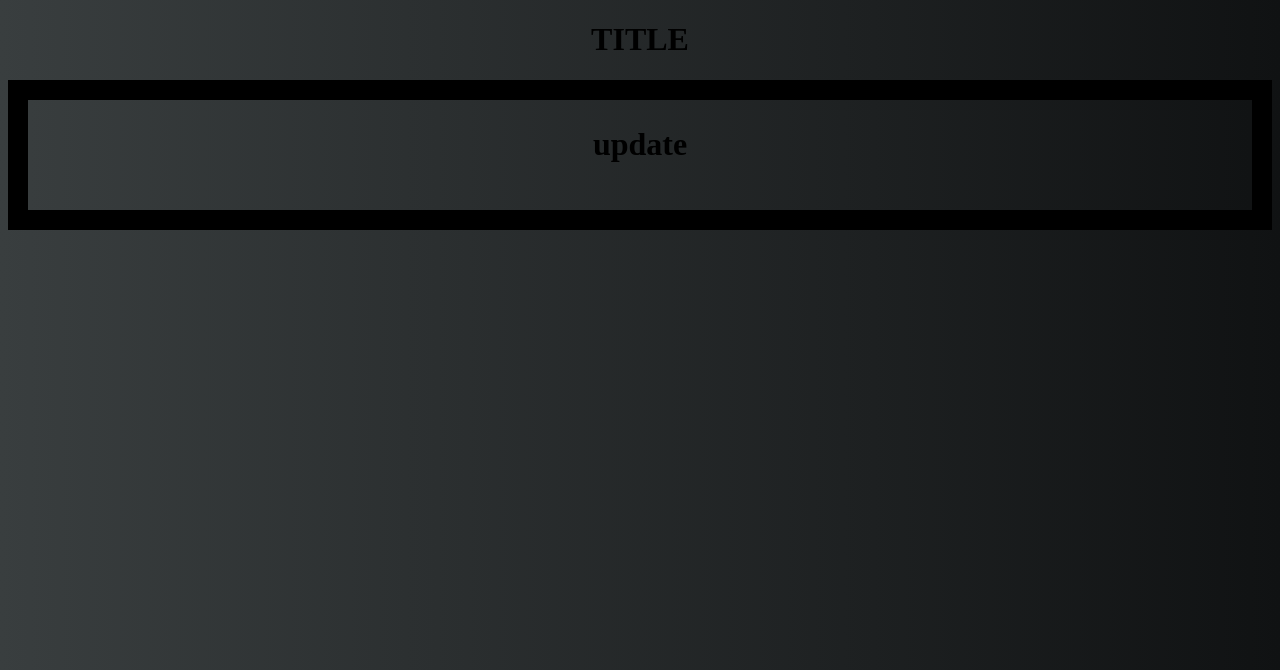
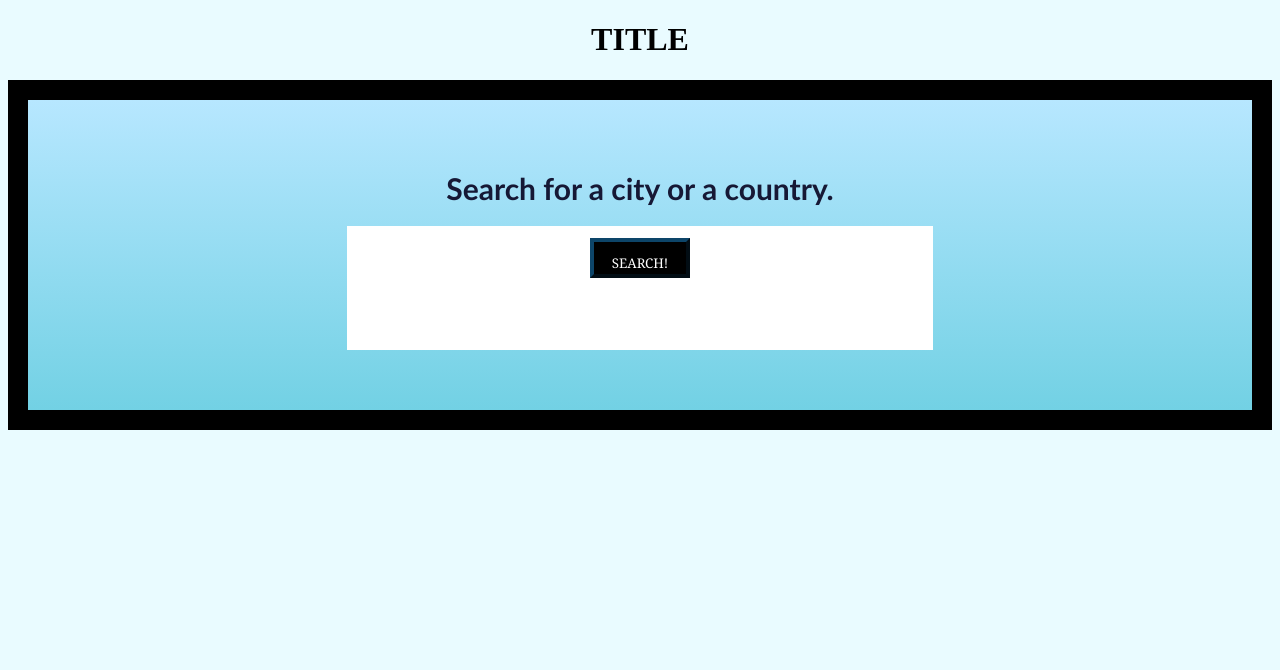
Before and after one commit to Edward-Mercado/django-weather-app, a Django app: page / in a window 1280 px wide. Shown: the top 670 px of the page. Run offline with Django 5.2, Linux system fonts and the light colour scheme.

Commit message:
oh yeah center that div

```diff
--- a/weather_project/weather_app/static/styles.css
+++ b/weather_project/weather_app/static/styles.css
@@ -1,11 +1,46 @@
 body {
-    background-image: linear-gradient(270deg, #101213, #393e3f);
+    background-color: #e9fbff;
 }
 
 .main_div {
-    height: 100px;
+    align-content: center;
     border-width: 20px;
-    padding: 5px;
+    padding: 50px;
     border-color: black;
     border-style: solid;
+    align-content: center;
+    color: #161835;
+    font-family: 'Trebuchet MS';
+    text-align: center;
+    font-weight: bold;
+    font-size: 15px;
+    background-image: linear-gradient(180deg, #b7e7ff, #72d1e4);
 }
+
+.search_box_div {
+    height: 100px;
+    width: 300px;
+    background-color: white;
+    padding: 12px;
+}
+
+.search_button {
+    height: 40px;
+    width: 100px;
+    background-color: rgb(0, 0, 0);
+    color: white;
+    padding: 12px;
+    font-family: Georgia;
+    border-color: rgb(13, 69, 105);
+    border-width: 4px;
+}
+.search_button:hover {
+    height: 40px;
+    width: 100px;
+    background-color: rgb(255, 255, 255);
+    color: rgb(0, 0, 0);
+    padding: 12px;
+    font-family: Georgia;
+    border-color: rgb(13, 69, 105);
+    border-width: 4px;
+}
--- a/weather_project/weather_app/templates/main.html
+++ b/weather_project/weather_app/templates/main.html
@@ -9,7 +9,11 @@
 
 <body>
     <h1 style="text-align: center"> TITLE </h1>
-    <div style="text-align: center" class="main_div">
-    <h1 class=> update </h1>
+    <div class="main_div">
+        <h1> Search for a city or a country. </h1>
+        <div style="width:50%;margin:10px auto" class="search_box_div">
+
+            <button class = "search_button"> SEARCH! </button>
+        </div>
     </div>
 </body>
```
